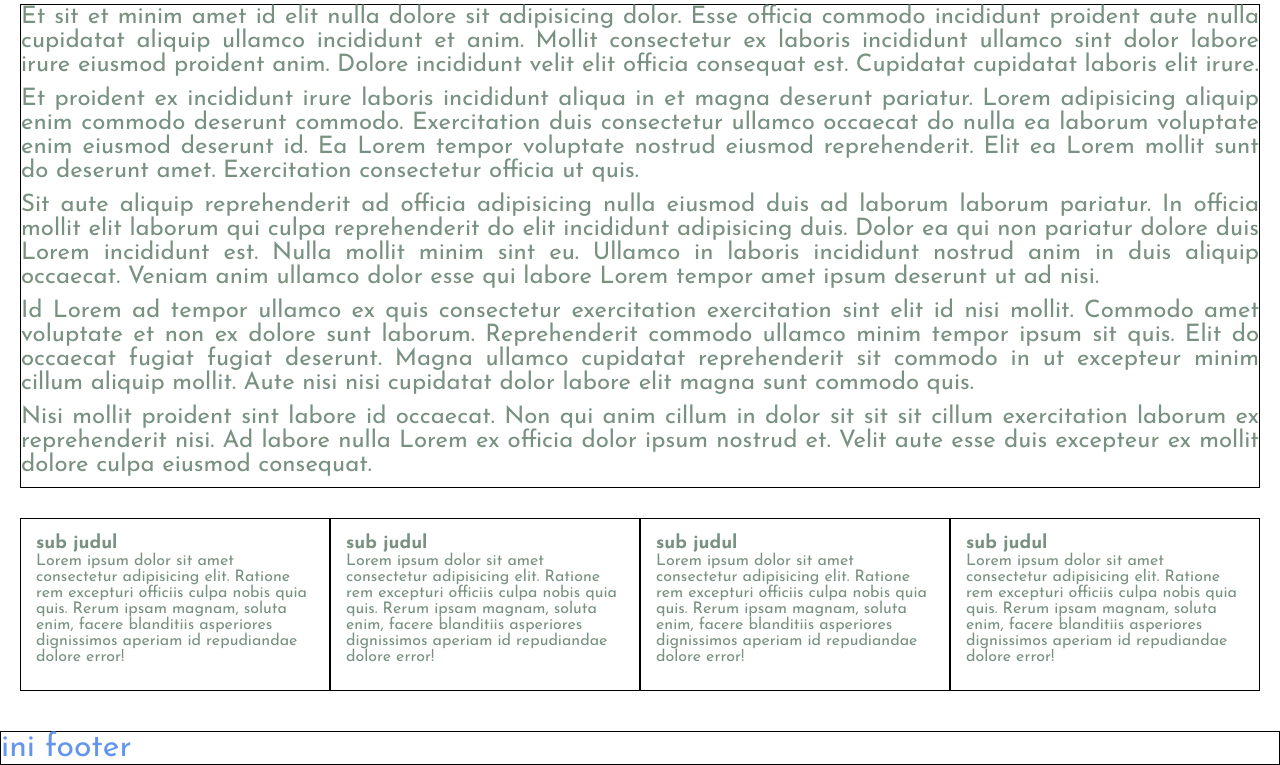
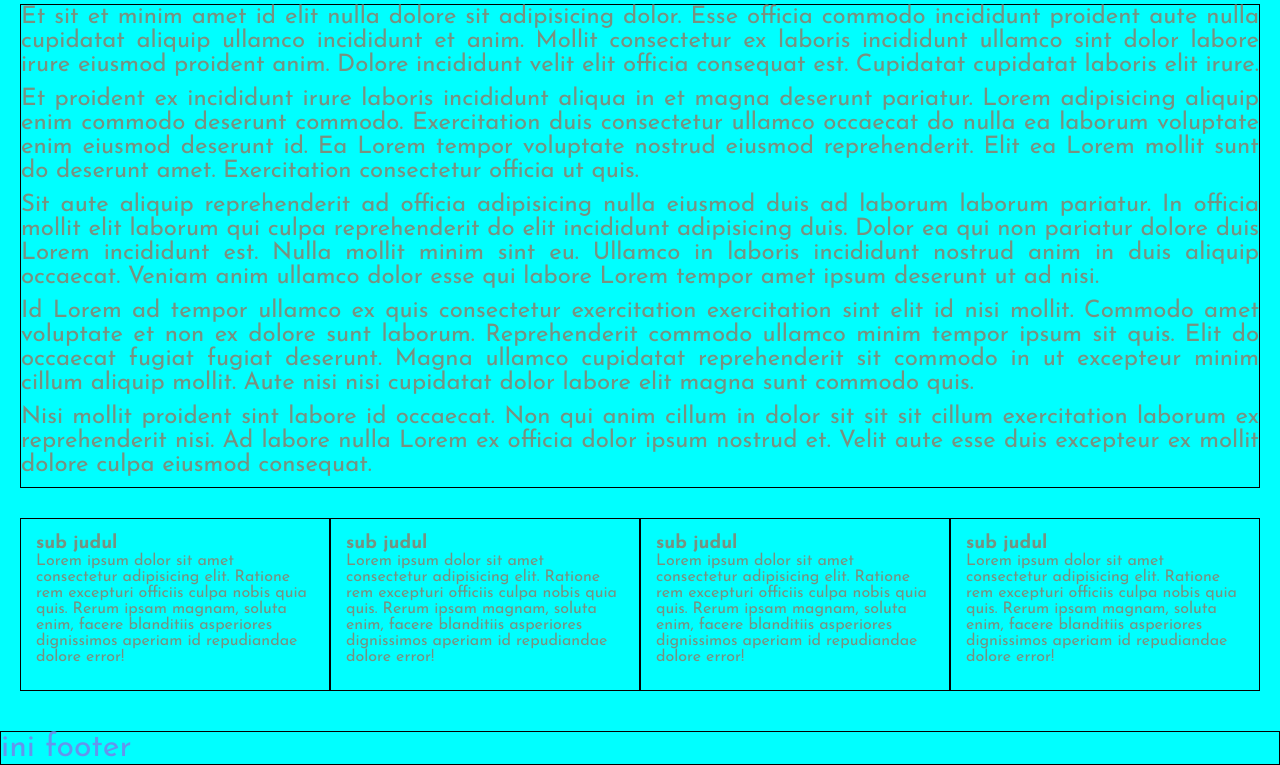
Before and after one commit to yodyindra/tugas-praktikum-2, a plain HTML site: page index.html in a window 1280 px wide. Shown: the part 158-923 px from the top of the page. Drawn offline with Linux system fonts and the light colour scheme.

Commit message:
mengubah background halaman website pada file css

```diff
--- a/style.css
+++ b/style.css
@@ -19,6 +19,7 @@ body{
    font-family: 'Josefin Sans', sans-serif;
    color: #789180;
    font-size: 18pt;
+   background-color: #00ffff;
 }
 .container{
    padding: 20px;
```
